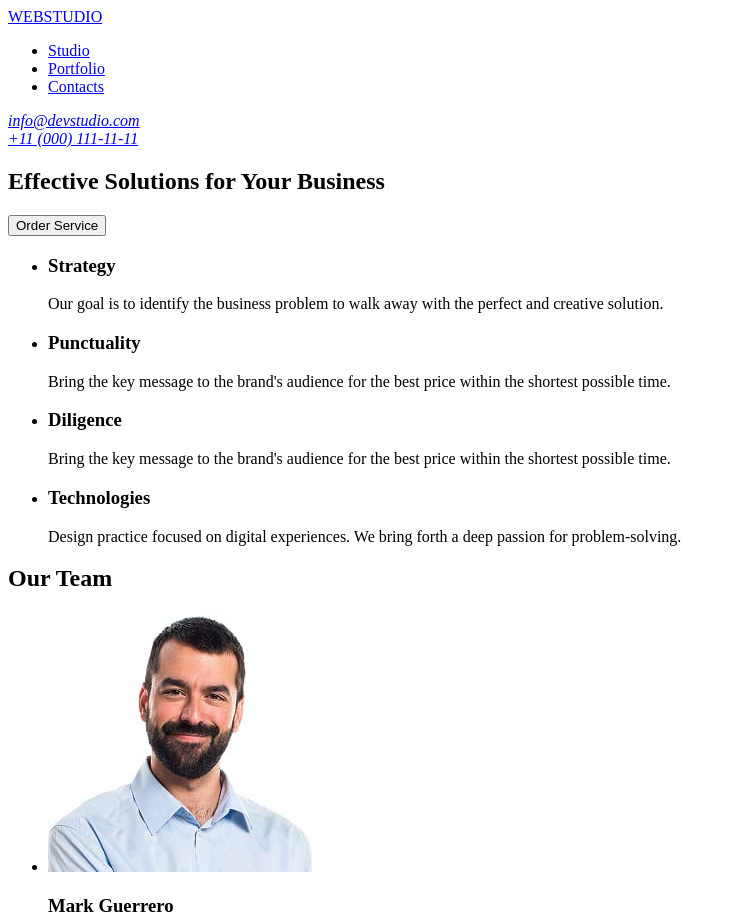
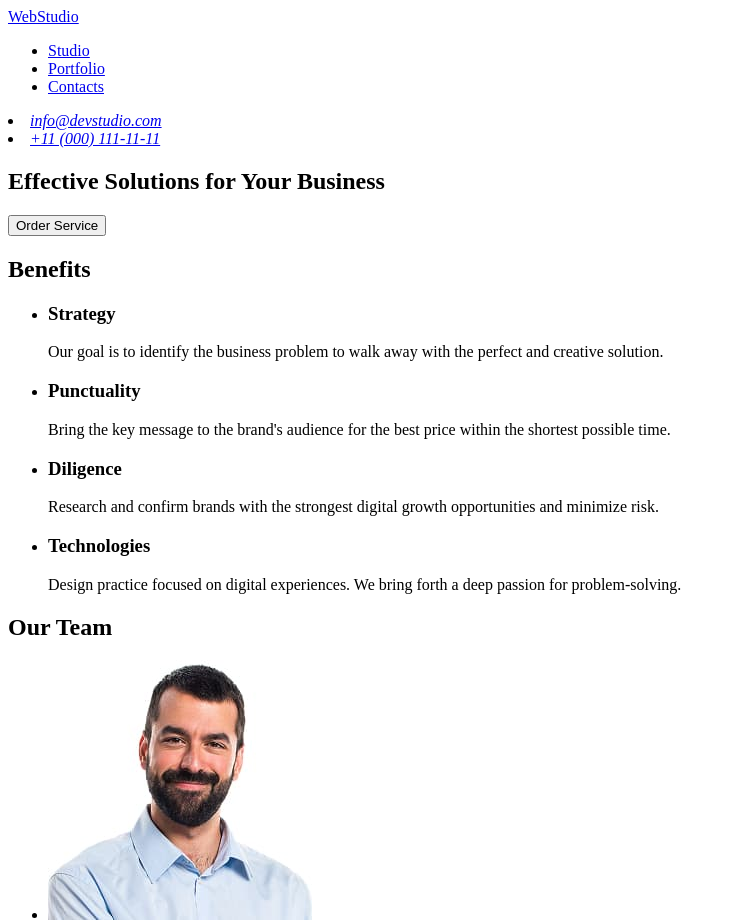
Before and after one commit to Oleksii996/goit-markup-hw-01, a plain HTML site: page index.html in a window 1280 px wide. Shown: the top 923 px of the page, without its empty margins (0-736 px from the left). Drawn offline with Linux system fonts and the light colour scheme.

Commit message:
update html

```diff
--- a/index.html
+++ b/index.html
@@ -9,7 +9,7 @@
   <body>
     <header>
       <nav>
-        <a href="./index.html">WEBSTUDIO</a>
+        <a href="./index.html">WebStudio</a>
         <ul>
           <li><a href="#">Studio</a></li>
           <li><a href="#">Portfolio</a></li>
@@ -17,8 +17,12 @@
         </ul>
       </nav>
       <address>
-        <a href="mailto:info@devstudio.com">info@devstudio.com</a><br />
-        <a href="tel:+110001111111">+11 (000) 111-11-11</a>
+        <li>
+          <a href="mailto:info@devstudio.com">info@devstudio.com</a>
+        </li>
+        <li>
+          <a href="tel:+110001111111">+11 (000) 111-11-11</a>
+        </li>
       </address>
     </header>
     <main>
@@ -27,6 +31,7 @@
         <button type="button">Order Service</button>
       </section>
       <section>
+        <h2>Benefits</h2>
         <ul>
           <li>
             <h3>Strategy</h3>
@@ -45,8 +50,8 @@
           <li>
             <h3>Diligence</h3>
             <p>
-              Bring the key message to the brand's audience for the best price
-              within the shortest possible time.
+              Research and confirm brands with the strongest digital growth
+              opportunities and minimize risk.
             </p>
           </li>
           <li>
@@ -105,7 +110,7 @@
       </section>
     </main>
     <footer>
-      <a href="./index.html">WEBSTUDIO</a>
+      <a href="./index.html">WebStudio</a>
       <p>
         Increase the flow of customers and sales for your business with digital
         marketing & growth solutions.
```
